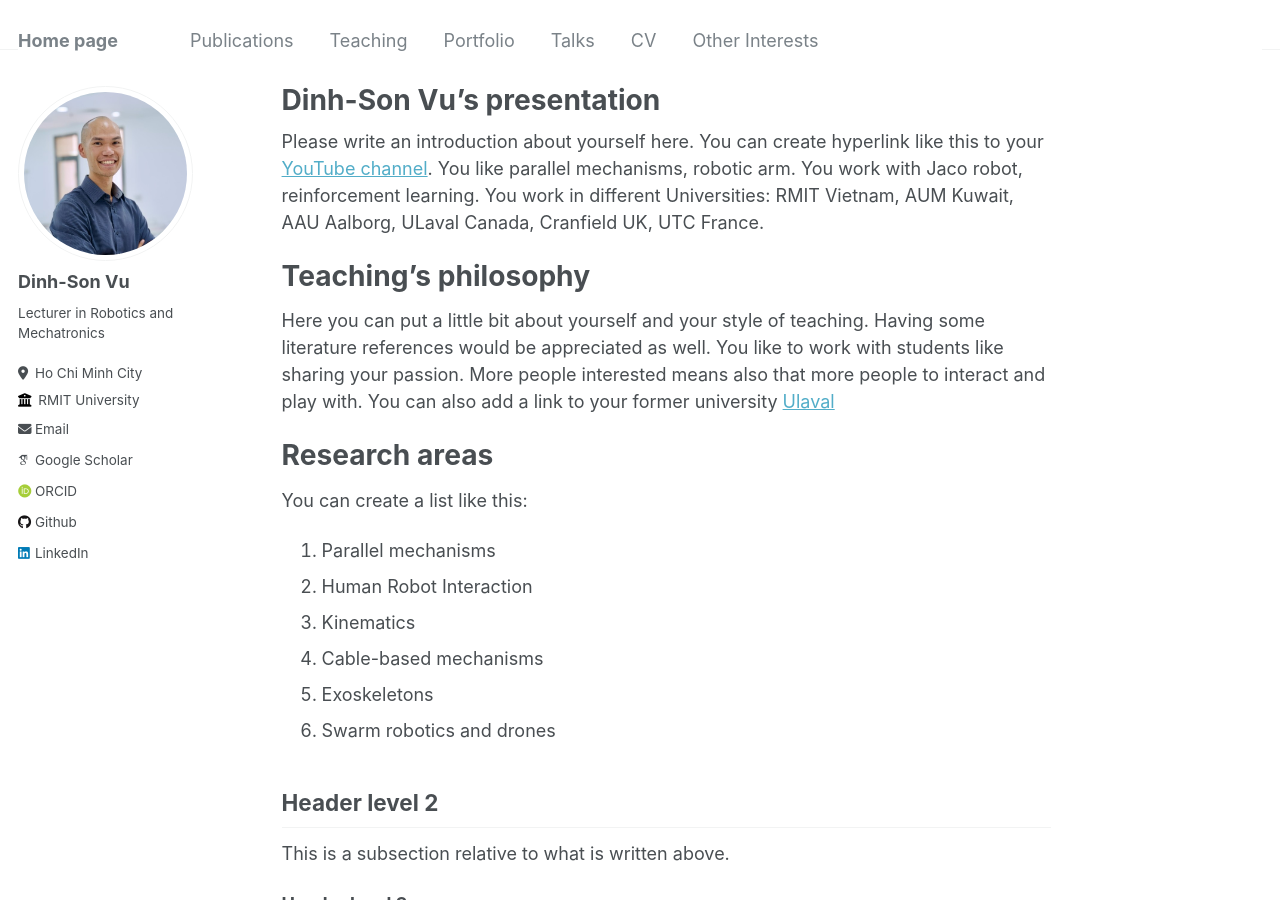
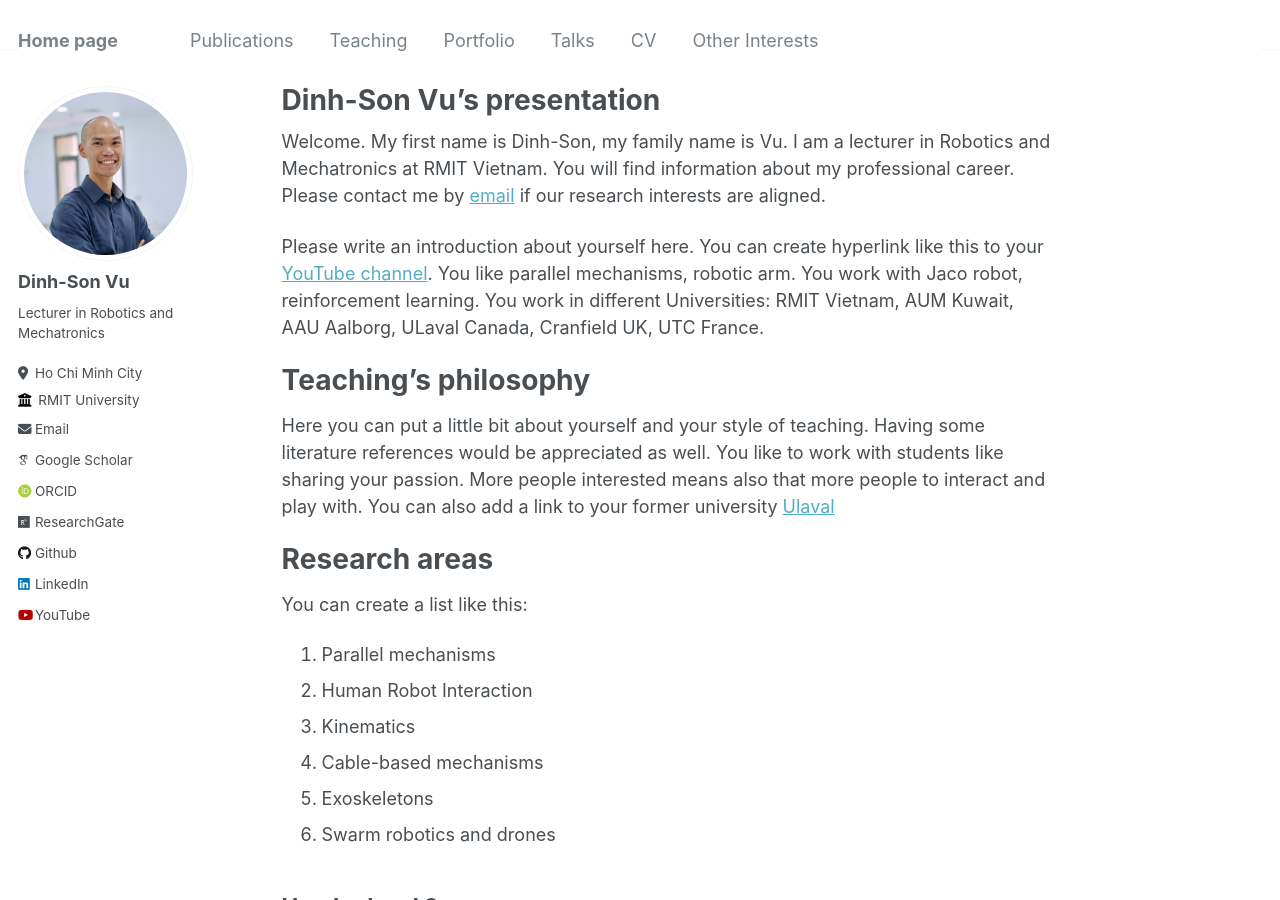
Before and after one commit to vudinhso/vudinhso.github.io, a Jekyll site: the page built from _pages/about.md, in a window 1280 px wide and 900 px high. Built offline with Jekyll 4.4.1, drawn with Linux system fonts in a browser that asks for light colours; some web fonts are replaced; some of the changed lines change nothing that is shown.

Commit message:
more changes

```diff
--- a/_config.yml
+++ b/_config.yml
@@ -36,7 +36,7 @@ author:
   impactstory      : # URL
   orcid            : "https://orcid.org/0000-0002-0567-6419"
   pubmed           : # "https://www.ncbi.nlm.nih.gov/pubmed/?term=john+snow"
-  researchgate     : # URL
+  researchgate     : "https://www.researchgate.net/profile/Dinh-Son-Vu"
 
   # Repositories and software development
   bitbucket        : # Username - Update with your username on the site
@@ -69,7 +69,7 @@ author:
   weibo            : # Username
   wikipedia        : # Username
   xing             : # Username
-  youtube          : # Username
+  youtube          : "AcademiaRobot"
   zhihu            : # URL
 
 
--- a/_pages/about.md
+++ b/_pages/about.md
@@ -6,6 +6,9 @@ redirect_from:
   - /about/
   - /about.html
 ---
+Welcome. My first name is Dinh-Son, my family name is Vu. I am a lecturer in Robotics and Mechatronics at RMIT Vietnam.
+You will find information about my professional career. Please contact me by [email](dinh-son.vu@rmit.edu.vn) if our research interests are aligned.
+
 Please write an introduction about yourself here. You can create hyperlink like this to your [YouTube channel](https://www.youtube.com/@AcademiaRobot).
 You like parallel mechanisms, robotic arm. You work with Jaco robot, reinforcement learning. You work in different Universities: RMIT Vietnam, AUM Kuwait, AAU Aalborg, ULaval Canada, Cranfield UK, UTC France.
 
```
